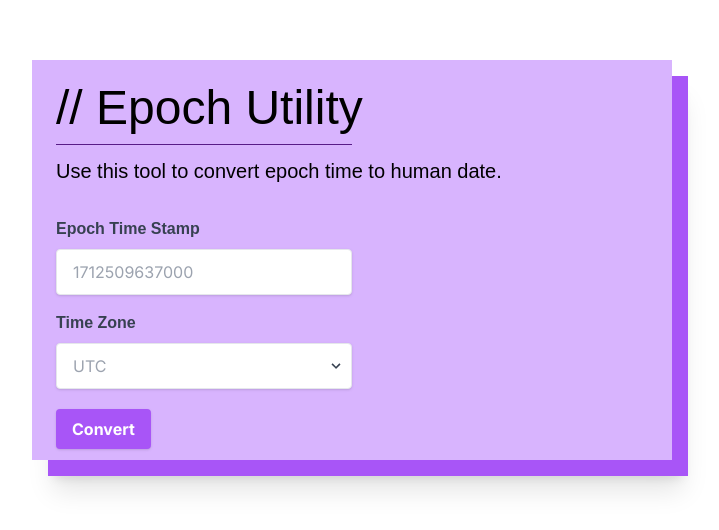
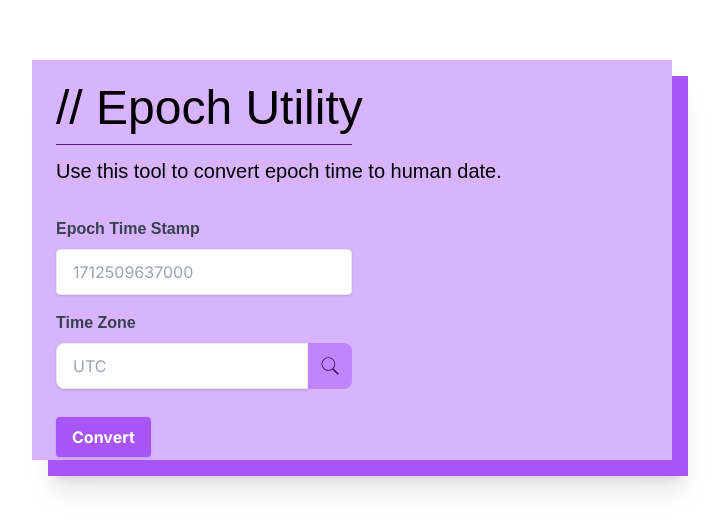
Before and after one commit to asiddiqi18/ReactEpochConverter, a Next.js app: page / in a window 1280 px wide. Shown: the part 124-654 px from the top of the page, without its empty margins (272-991 px from the left). Built offline with nearby package versions, Linux system fonts and the light colour scheme.

Commit message:
update select search button

```diff
--- a/src/app/arrow-icon.tsx
+++ /dev/null
@@ -1,26 +0,0 @@
-import React from "react";
-
-interface ArrowIconProps {
-  flip: boolean;
-  onClick?: React.MouseEventHandler<SVGSVGElement>;
-}
-
-const ArrowIcon: React.FC<ArrowIconProps> = ({ flip, onClick }) => {
-  let transformClass = flip ? "scaleY(-1)" : "";
-
-  return (
-    <div className="cursor-pointer absolute inset-y-0 right-0 flex items-center px-2 text-gray-700">
-      <svg
-        className={`fill-current h-4 w-4 ${transformClass}`}
-        xmlns="http://www.w3.org/2000/svg"
-        viewBox="0 0 20 20"
-        style={{ transform: transformClass }}
-        onClick={onClick}
-      >
-        <path d="M9.293 12.95l.707.707L15.657 8l-1.414-1.414L10 10.828 5.757 6.586 4.343 8z" />
-      </svg>
-    </div>
-  );
-};
-
-export default ArrowIcon;
--- a/src/app/form.tsx
+++ b/src/app/form.tsx
@@ -141,12 +141,13 @@ export const Form: React.FC = () => {
             onSelect={handleSelectChange2}
           />
           <button
-            className="shadow bg-purple-500 hover:bg-purple-400 focus:shadow-outline focus:outline-none text-white font-bold py-2 px-4 rounded mt-5"
+            className="shadow bg-purple-500 hover:bg-purple-400 focus:shadow-outline focus:outline-none text-white font-bold py-2 px-4 rounded mt-7"
             type="submit"
           >
             Convert
           </button>
         </form>
+        {formattedDate && (
           <div className="w-1/2 flex flex-col mt-[40px] items-center align-middle">
             <div className="assistant-semi-bold text-xl mb-1">
               {formattedDate?.dayOfWeek}
@@ -158,6 +159,7 @@ export const Form: React.FC = () => {
               {formattedDate?.time}
             </div>
           </div>
+        )}
       </div>
     </div>
   );
--- a/src/app/search-select.tsx
+++ b/src/app/search-select.tsx
@@ -1,6 +1,6 @@
-import { MouseEventHandler, useEffect, useRef, useState } from "react";
+import { useEffect, useRef, useState } from "react";
 import Dialog from "./dialog";
-import ArrowIcon from "./arrow-icon";
+import React from "react";
 
 interface SearchSelectPros {
   data: string[];
@@ -46,7 +46,16 @@ export const SearchSelect: React.FC<SearchSelectPros> = ({
       });
     }
   };
+
   const closeDialog = () => setIsDialogOpen(false);
+
+  const toggleDialog = () => {
+    if (isDialogOpen) {
+      closeDialog();
+    } else {
+      openDialog();
+    }
+  };
 
   const onValueChange = (event: React.ChangeEvent<HTMLInputElement>) => {
     const query: string = event.target.value;
@@ -63,6 +72,12 @@ export const SearchSelect: React.FC<SearchSelectPros> = ({
     }
   };
 
+  const focusInput = () => {
+    if (inputRef.current) {
+      inputRef.current.focus();
+    }
+  };
+
   return (
     <>
       <div ref={inputIconRef}>
@@ -72,9 +87,10 @@ export const SearchSelect: React.FC<SearchSelectPros> = ({
         >
           Time Zone
         </label>
-        <div className="relative">
+        <div className="flex">
           <input
-            className="shadow appearance-none border rounded w-full py-3 px-4 text-gray-700 leading-tight focus:outline-none focus:shadow-outline"
+            className="shadow appearance-none border rounded-l-lg w-full py-3 px-4 text-gray-700 leading-tight focus:outline-none focus:shadow-outline"
+            autoComplete="off"
             id="time Zone"
             type="text"
             value={value}
@@ -86,18 +102,20 @@ export const SearchSelect: React.FC<SearchSelectPros> = ({
             }}
             ref={inputRef}
           ></input>
-          <div>
-            <ArrowIcon
-              flip={isDialogOpen}
-              onClick={(e) => {
-                if (!isDialogOpen) {
-                  openDialog();
-                } else {
-                  closeDialog();
-                }
-              }}
+          <button
+            type="button"
+            onClick={() => {
+              toggleDialog();
+              focusInput();
+            }}
+            className="bg-purple-400 hover:bg-purple-500 active:bg-purple-600 px-3 rounded-r-lg"
+          >
+            <img
+              src="/icons8-search.svg"
+              alt="Search icon by Icons8"
+              className="h-6"
             />
-          </div>
+          </button>
         </div>
       </div>
       <Dialog
@@ -109,19 +127,18 @@ export const SearchSelect: React.FC<SearchSelectPros> = ({
         <div className="h-64 overflow-y-scroll pt-3 pb-2 bg-slate-100">
           <ul>
             {filteredResults.map((item, idx) => (
-              <>
+              <React.Fragment key={idx}>
                 <li
                   className="cursor-pointer py-1 pl-5 pr-2
                     hover:bg-slate-200 active:bg-slate-300
                    focus:outline-none focus:ring focus:ring-zinc-300"
-                  key={idx}
                   data-value={item}
                   onClick={onSelection}
                 >
                   {item}
                 </li>
                 <hr />
-              </>
+              </React.Fragment>
             ))}
           </ul>
         </div>
```
Also changed, not shown: public/icons8-search.svg (added). Lines whose indentation alone changed are shown as unchanged.
